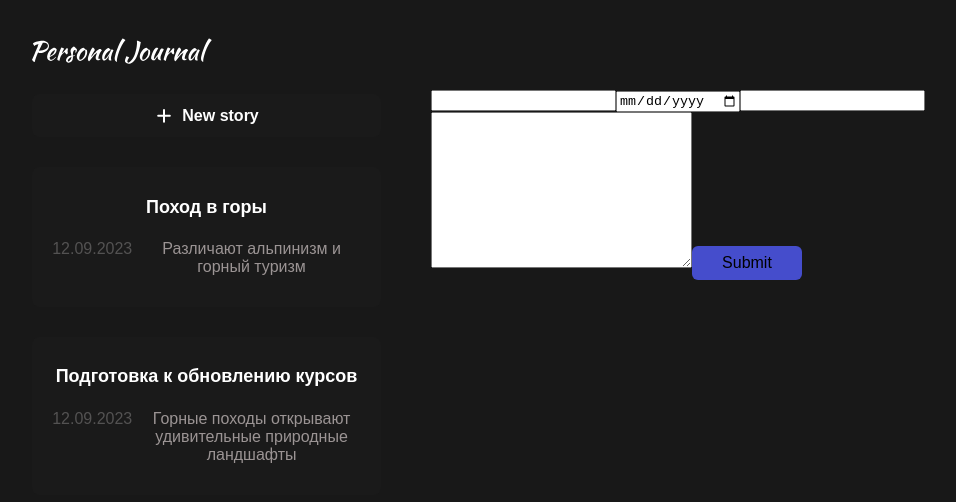
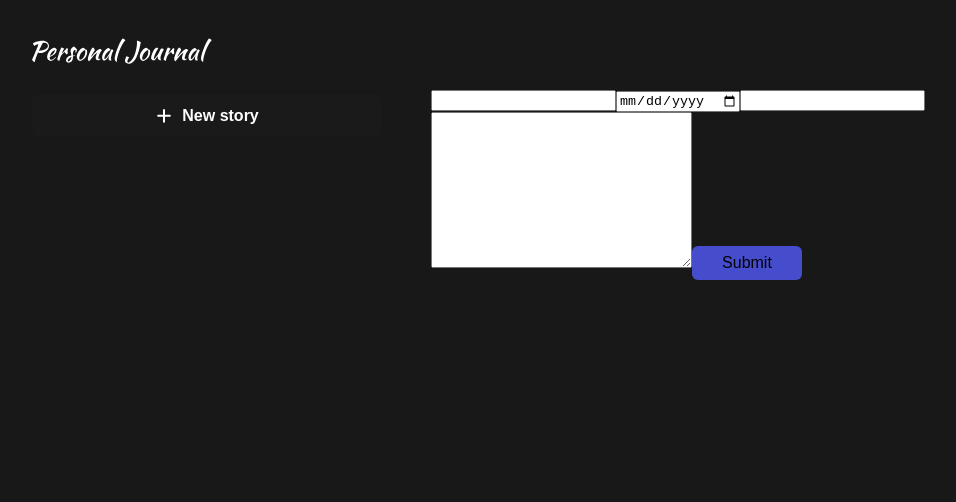
Before and after one commit to dktwho/daybook, a React (Vite) app: page / in a window 1280 px wide. Shown: the top 502 px of the page, without its empty margins (6-962 px from the left). Built offline with nearby package versions, Linux system fonts and the light colour scheme.

Commit message:
add conditional render , if arr data length === 0

```diff
--- a/src/App.jsx
+++ b/src/App.jsx
@@ -8,41 +8,41 @@ import {Body} from "../layout/Body/Body.jsx";
 import {JournalAddButton} from "./components/JournalAddButton/JournalAddButton.jsx";
 import {JournalForm} from "./components/JournalForm/JournalForm.jsx";
 import {useState} from "react";
-import { v4 as uuidv4 } from 'uuid';
+import {v4 as uuidv4} from 'uuid';
 
 function App() {
     const data = [
-        {
-            id: uuidv4(),
-            title: 'Подготовка к обновлению курсов',
-            text: 'Горные походы открывают удивительные природные ландшафты',
-            date: new Date(),
-            tag: 'tag1'
-
-        },
-        {
-            id: uuidv4(),
-            title: 'Поход в горы',
-            text: 'Различают альпинизм и горный туризм',
-            date: new Date(),
-            tag: 'tag2'
-        }
+        // {
+        //     id: uuidv4(),
+        //     title: 'Подготовка к обновлению курсов',
+        //     text: 'Горные походы открывают удивительные природные ландшафты',
+        //     date: new Date(),
+        //     tag: 'tag1'
+        //
+        // },
+        // {
+        //     id: uuidv4(),
+        //     title: 'Поход в горы',
+        //     text: 'Различают альпинизм и горный туризм',
+        //     date: new Date(),
+        //     tag: 'tag2'
+        // }
     ];
 
     const [items, setItems] = useState(data)
     const addNewItem = (item) => {
-        let newItem =  {
+        let newItem = {
             id: uuidv4(),
             text: item.text,
             title: item.title,
             tag: item.tag,
             date: new Date(item.date)
         }
-        setItems(oldItems => ([...oldItems, newItem ]))
+        setItems(oldItems => ([...oldItems, newItem]))
 
     }
 
-    const sortItems = (a,b) => a.date < b.date ? 1 : -1
+    const sortItems = (a, b) => a.date < b.date ? 1 : -1
 
     return (
         <div className={'app'}>
@@ -50,7 +50,8 @@ function App() {
                 <Header/>
                 <JournalAddButton/>
                 <JournalList>
-                    {items.sort(sortItems).map(p => {
+                    {!items.length === 0 && <p>add you first story</p>}
+                    {items.length > 0 && items.sort(sortItems).map(p => {
                         return (
                             <CardButton key={p.id}>
                                 <JournalItem title={p.title} date={p.date} text={p.text}/>
```
